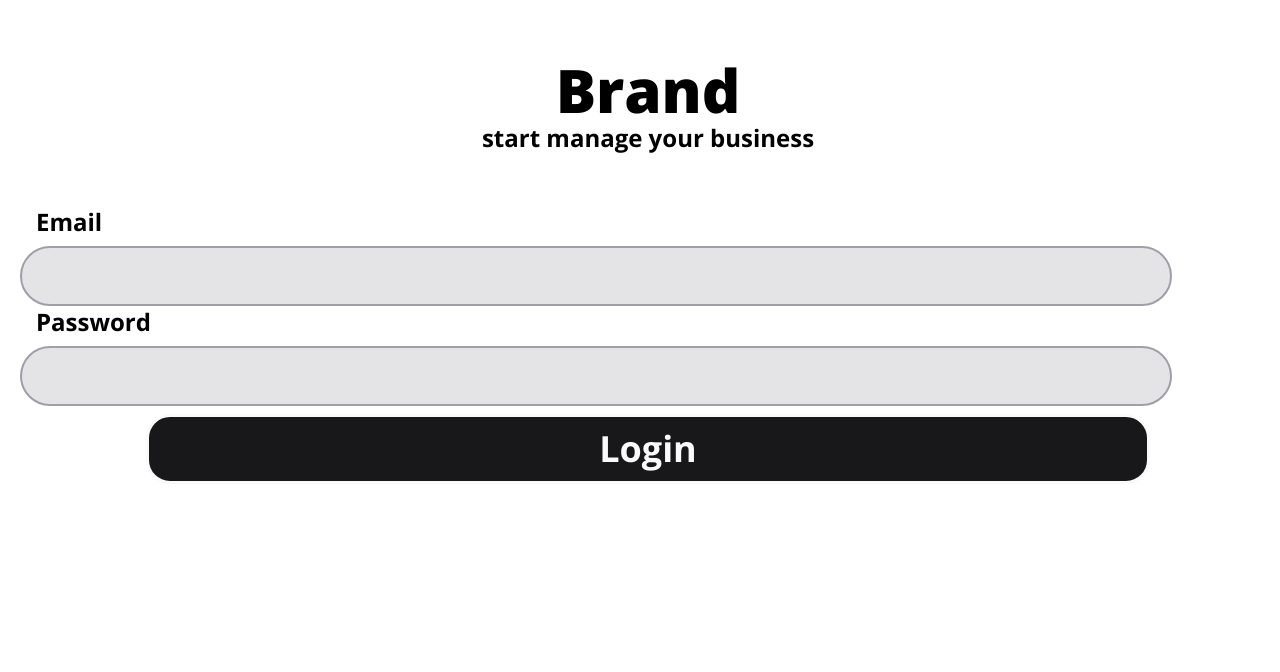
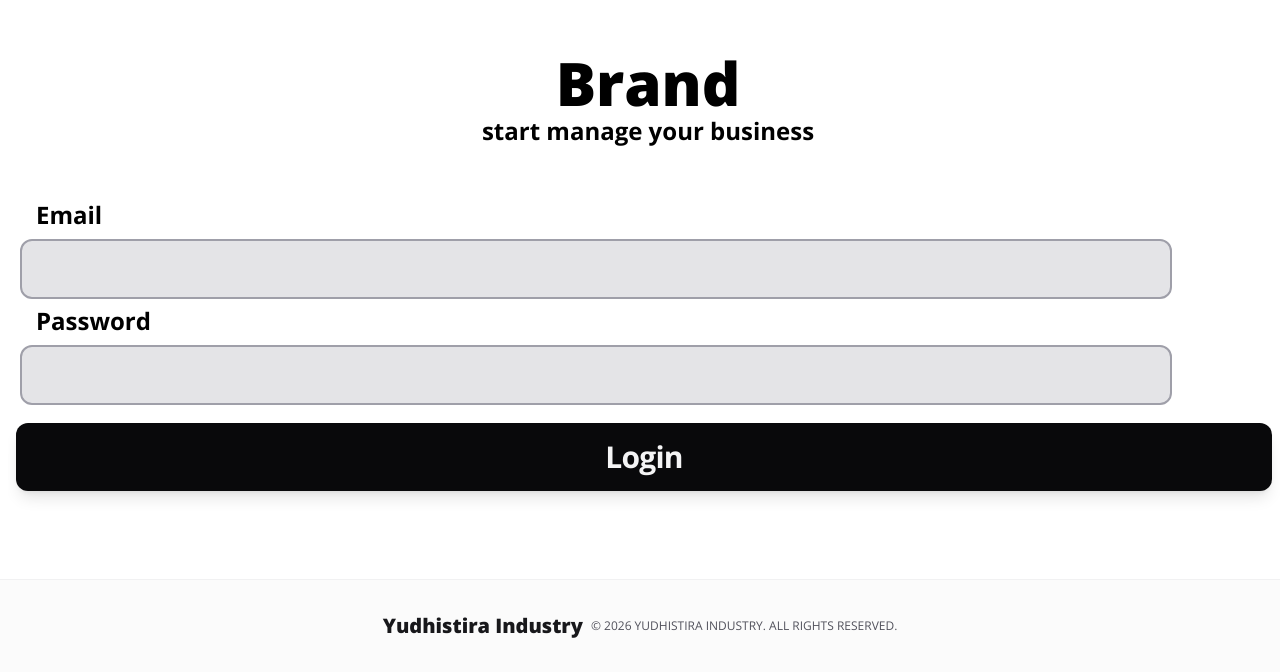
Before and after one commit to Devanoyudhistira/YudhistiraIndustry_next, a Next.js app: page /login in a window 1280 px wide. Shown: the part 128-800 px from the top of the page. Built offline with nearby package versions, Linux system fonts and the light colour scheme.

Commit message:
fix:design at login page

```diff
--- a/app/components/login/form.jsx
+++ b/app/components/login/form.jsx
@@ -5,22 +5,37 @@ import Inputlogin from "./input";
 import Label from "./label";
 import { ClipLoader } from "react-spinners"
 
-export default function Form({ loginfunc,pending,result }) {
+export default function Form({ loginfunc, pending, result }) {
     return (
-        <form action={loginfunc} className="w-full px-3 flex flex-col justify-evenly items-start "  >
+        <>
+            <form action={loginfunc} className="w-full px-3 flex flex-col justify-evenly items-start gap-1.5 "  >
+                {result.error &&
+                    <div className="w-85 mr-2 bg-red-200 border-l-4 border-l-red-600 h-max p-2 self-center -mt-7" > <h2 className=" text-2xl text-red-800 font-bold " > {result.message} </h2> </div>
+                }
                 <Label htmlfor={"email"} >
                     <h1 className="text-2xl ml-4 capitalize font-bold" >email</h1>
                     <Inputlogin error={result} name={"email"} id={"email"} type={"email"} />
                 </Label>
                 <Label htmlfor={"password"}>
                     <h1 className="text-2xl ml-4 capitalize font-bold" >password</h1>
-                <Inputlogin error={result} name={"password"} id={"password"}  type={"password"} />
+                    <Inputlogin error={result} name={"password"} id={"password"} type={"password"} />
                 </Label>
-
-           {result.error && <h1 className="self-center text-2xl text-red-600 font-bold mt-3" > {result.message} </h1>}
-
-            <button disabled={pending}  className={` disabled:bg-zinc-100 disabled:text-zinc-950 transition hover:scale-95  border-3 focus:scale:85 focus:bg-zinc-50 focus:text-zinc-950 text-zinc-50 text-4xl font-bold py-3 rounded-3xl w-[80%] self-center mt-2 flex justify-center items-center text-center  ${ result.error ? "bg-red-500 border-red-700" : "bg-zinc-900"} `} >
-                {!pending ? "Login" :  <span  className="flex items-center justify-center gap-3" > <ClipLoader  size={40} /> loading </span>  } </button>
+                <button disabled={pending} className={`w-full mt-3 self-center mr-2 bg-zinc-950 disabled:text-black disabled:bg-zinc-100  text-zinc-100 text-3xl py-4 rounded-xl flex items-center justify-center gap-3 font-bold tracking-tight hover:bg-primary-container active:scale-95 transition-all duration-200 shadow-lg shadow-on-surface/5 `} >
+                    {!pending ? "Login" : <span className="flex items-center justify-center gap-3" > <ClipLoader className="text-zinc-900 text-3xl" /> loading </span>} </button>
             </form>
+            <footer
+                class=" flex items-center justify-center bg-zinc-50/80 fixed bottom-0 left-0 border-t border-[#c6c6cd]/20 w-full py-8">
+                <div
+                    class="max-w-7xl mx-auto flex flex-col md:flex-row justify-center items-center px-3 gap-2">
+                    <div class="flex flex-col md:flex-row items-center gap-8">
+                        <span class="text-xl font-black text-zinc-900 ">Yudhistira Industry</span>
+                    </div>
+                    <div
+                        class="text-zinc-600  font-inter text-xs  uppercase">
+                        © 2026 Yudhistira Industry. All rights reserved.
+                    </div>
+                </div>
+            </footer>
+        </>
     )
 }
--- a/app/components/login/input.jsx
+++ b/app/components/login/input.jsx
@@ -1,6 +1,6 @@
 export default function Inputlogin({name,type,id,error}){
     return (
         <input autoComplete="false" className=
-        {`h-15 transition focus:border-black w-[90vw] text-xl font-medium py-1 px-1 rounded-4xl bg-zinc-200 border-2  ${error.error ? 'border-red-500' : ' border-zinc-400' }`} type={type} name={name} id={id} />
+        {`h-15 transition focus:border-black w-[90vw] text-xl font-medium py-1 px-1 rounded-xl bg-zinc-200 border-2  ${error.error ? 'border-red-500' : ' border-zinc-400' }`} type={type} name={name} id={id} />
     )
 }
--- a/app/components/navigation.jsx
+++ b/app/components/navigation.jsx
@@ -3,15 +3,20 @@ import { useState } from "react"
 import { X } from "react-bootstrap-icons"
 import { Search } from "react-bootstrap-icons"
 import { Open_Sans } from "next/font/google"
+import { Person } from "react-bootstrap-icons"
+import Link from "next/link"
 
 const open = Open_Sans({})
 
-export function Navigation() {
+export function Navigation({user}) {
     const [searchmode, setsearchmode] = useState(false)
     return (
         <nav className="border-b-2 w-screen left-0 h-13 z-100 fixed top-0 bg-zinc-100 flex pl-2 pr-1 justify-between items-center" >
            {!searchmode && <h1 className={open.className + " text-2xl font-bold"} > YudhistiraIndustry  </h1>}
-            <div>
+            <div className="flex gap-2 items-center" >
+          {!searchmode && user &&
+          <Link href={"/admin"} className="w-10 h-10 p-2 flex items-center justify-center rounded-xl bg-green-400 " > <Person className="text-3xl" />
+          </Link>}
                 {searchmode &&
                     <div className="flex items-center" >
                         <input type="text" className={"rounded-xl bg-zinc-200 px-1 text-xl w-92 py-0.5 font-medium " + open.className} />
--- a/app/page.jsx
+++ b/app/page.jsx
@@ -3,15 +3,17 @@ import { Navigation } from "@/components/navigation";
 import { Inter } from "next/font/google";
 import { Shopcard } from "./components/shop/productcard";
 import supabase from "./supabase/supabase";
+import { createClient } from "./supabase/server";
 
 
 const inter = Inter({})
 export default async function Home() {
-
+  const server = await createClient()
   const { data } = await supabase.from("product_demo").select("*")
+  const {data:{session}} = await server.auth.getSession()
   return (
     <>
-     <Navigation/>
+     <Navigation user={session} />
      <h1 className={"text-3xl mt-15 font-black  " + inter.className } > Only For You </h1>
      <div className="grid grid-cols-2 mt-2 -ml-2 gap-2 w-screen justify-items-center h-auto overflow-x-hidden overflow-y-auto" >
        <Shopcard data={data} />
```
Lines whose indentation alone changed are shown as unchanged.
